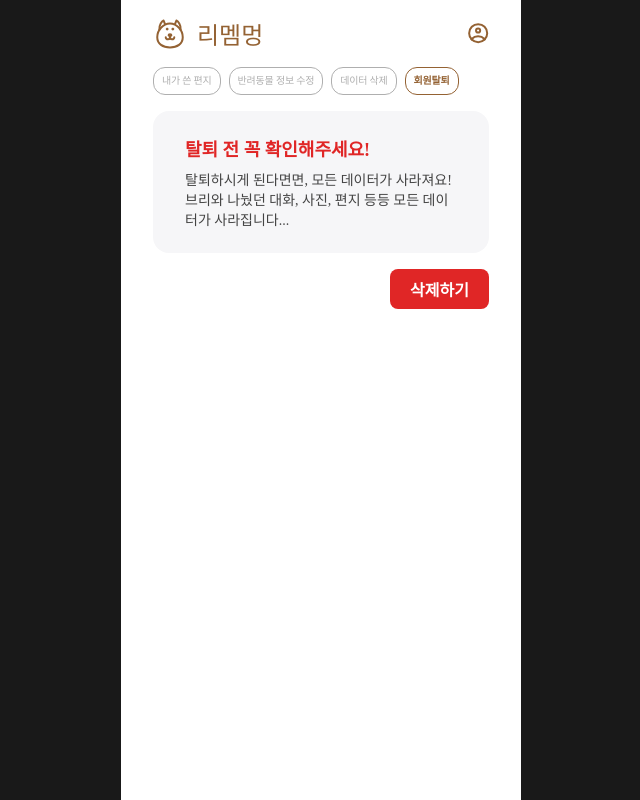
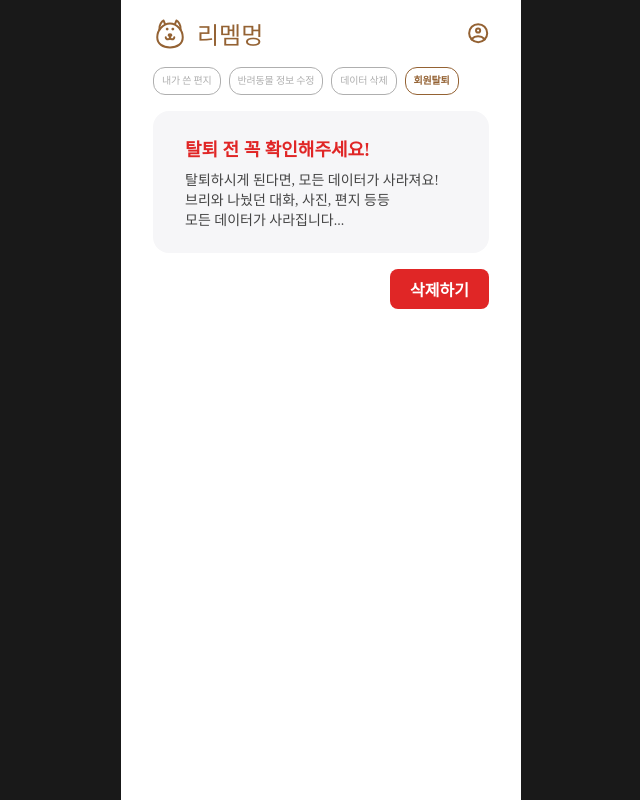
Before and after one commit to JJHyeok13/Rememmung_Mobile, a React (Vite) app: page /mypage/delete in a window 1280 px wide. Shown: the whole page, without its empty margins (319-959 px from the left). Built offline with nearby package versions, Linux system fonts and the light colour scheme; no server answers; the HTML template or start-up script is replaced by a standard one; a web font is replaced by a local one; what recoil-persist would draw is missing.

Commit message:
feat: 마이페이지 스타일 수정

```diff
--- a/src/components/myPage/deleteDataPage/deleteDataComponent.tsx
+++ b/src/components/myPage/deleteDataPage/deleteDataComponent.tsx
@@ -20,9 +20,8 @@ const DeleteDataComponent: React.FC = () => {
         <styles.Content>
           <styles.Title>데이터 삭제 전 꼭 읽어주세요!</styles.Title>
           <styles.Text>데이터를 삭제하시면, 회원은 유지되지만</styles.Text>
-          <styles.Text>
-            브리와 나눴던 대화, 사진, 편지 등등 모든 데이터가 사라집니다...
-          </styles.Text>
+          <styles.Text>브리와 나눴던 대화, 사진, 편지 등등</styles.Text>
+          <styles.Text>모든 데이터가 사라집니다...</styles.Text>
         </styles.Content>
         <styles.DeleteButton onClick={handleOpen}>삭제하기</styles.DeleteButton>
       </styles.Container>
--- a/src/components/myPage/deleteMemberPage/deleteMemberComponent.tsx
+++ b/src/components/myPage/deleteMemberPage/deleteMemberComponent.tsx
@@ -19,12 +19,9 @@ const DeleteMemberComponent: React.FC = () => {
       <styles.Container>
         <styles.Content>
           <styles.Title>탈퇴 전 꼭 확인해주세요!</styles.Title>
-          <styles.Text>
-            탈퇴하시게 된다면면, 모든 데이터가 사라져요!
-          </styles.Text>
-          <styles.Text>
-            브리와 나눴던 대화, 사진, 편지 등등 모든 데이터가 사라집니다...
-          </styles.Text>
+          <styles.Text>탈퇴하시게 된다면, 모든 데이터가 사라져요!</styles.Text>
+          <styles.Text>브리와 나눴던 대화, 사진, 편지 등등</styles.Text>
+          <styles.Text>모든 데이터가 사라집니다...</styles.Text>
         </styles.Content>
         <styles.DeleteButton onClick={handleOpen}>삭제하기</styles.DeleteButton>
       </styles.Container>
--- a/src/pages/myPage/deleteDataPage/styles.tsx
+++ b/src/pages/myPage/deleteDataPage/styles.tsx
@@ -6,7 +6,6 @@ const styles = {
 
     display: flex;
     flex-direction: column;
-    margin-left: auto;
   `,
 };
 
--- a/src/pages/myPage/deleteMemberPage/styles.tsx
+++ b/src/pages/myPage/deleteMemberPage/styles.tsx
@@ -6,7 +6,6 @@ const styles = {
 
     display: flex;
     flex-direction: column;
-    margin-left: auto;
   `,
 };
 
```
